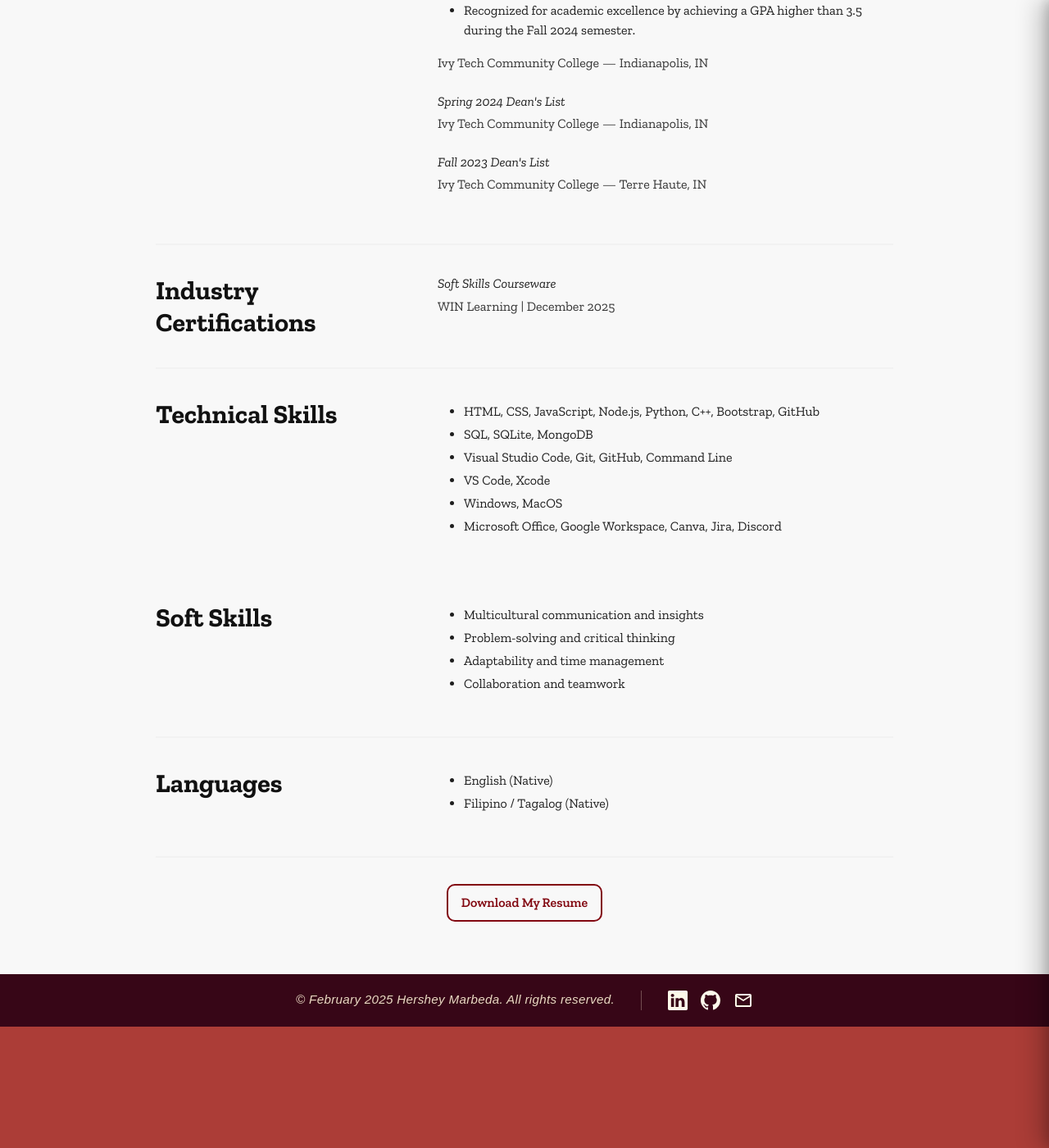
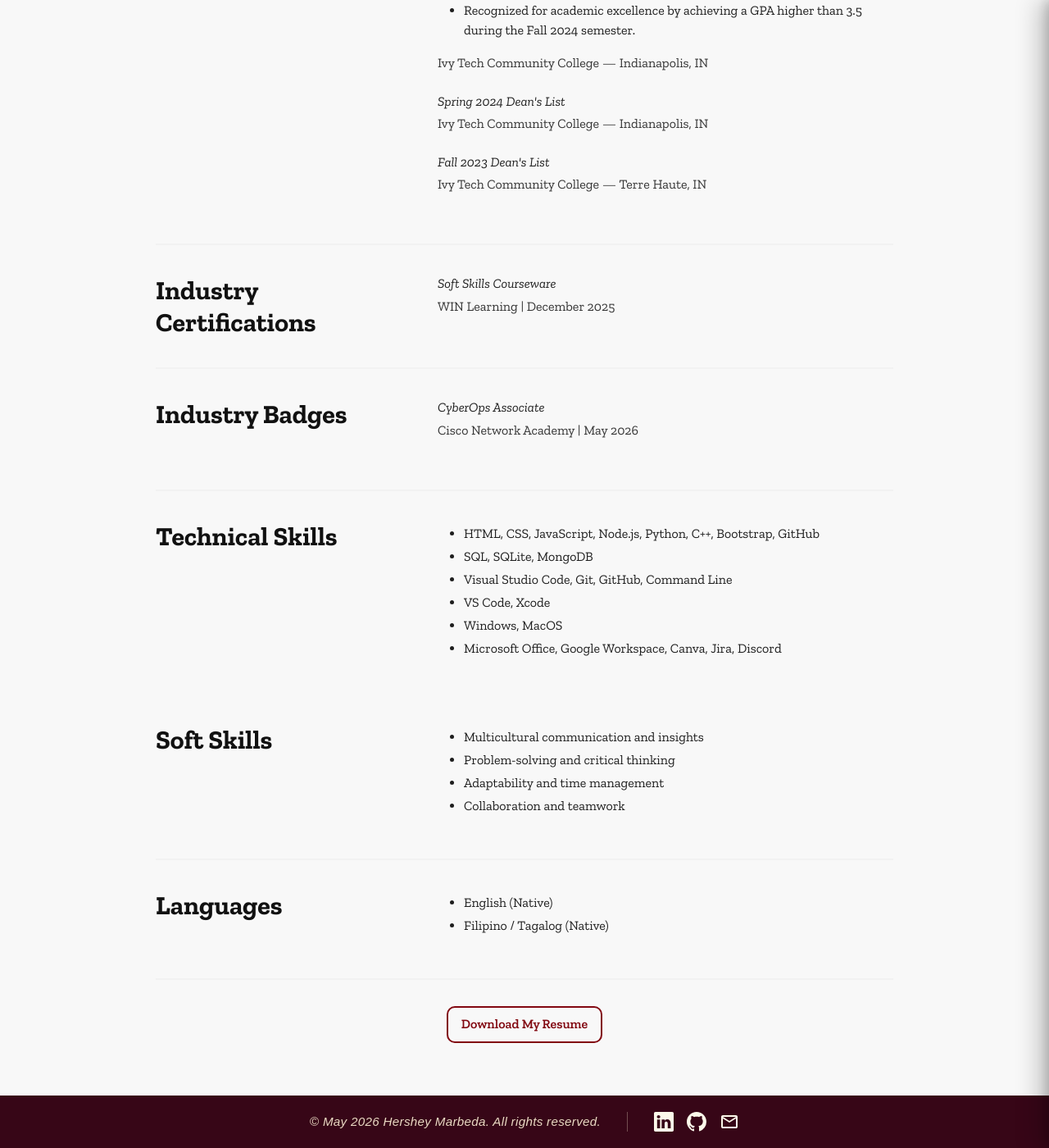
Before and after one commit to HersheyMarbeda/hersheymarbeda.github.io, a Jekyll site: the page built from resume.md, in a window 1280 px wide and 1400 px high, scrolled down 904 px. Shown: the whole window at 82% size. Built offline with Jekyll 4.4.1, drawn with Linux system fonts in a browser that asks for light colours; some web fonts are replaced.

Commit message:
Updated Information

```diff
--- a/_includes/footer.html
+++ b/_includes/footer.html
@@ -2,7 +2,7 @@
 <footer class="site-footer">
   <div class="container">
     <div class="credits">
-        <p>&copy; February 2025 Hershey Marbeda. All rights reserved.</p>
+        <p>&copy; May 2026 Hershey Marbeda. All rights reserved.</p>
     </div>
     <div class="social-links">
         <a href="https://www.linkedin.com/in/hershey-marbeda/" target="_blank" rel="noopener noreferrer">
--- a/resume.md
+++ b/resume.md
@@ -60,6 +60,13 @@ permalink: /resume/
                     <div class="school">WIN Learning | December 2025</div>
                     <br>
                 </dd>
+                 <hr> <!-- Separator line -->
+                <dt>Industry Badges</dt>
+                <dd>
+                    <div class="degree">CyberOps Associate <!-- | <a href="https://www.parchment.com/u/award/04f1cc24e415a5320991c25686778917" target="_blank" rel="noopener noreferrer">View Badge </a> --></div>
+                    <div class="school">Cisco Network Academy | May 2026</div>
+                    <br>
+                </dd>
                 <hr> <!-- Separator line -->
                 <dt>Technical Skills</dt>
                 <dd>
@@ -117,10 +124,11 @@ permalink: /resume/
                 <h4>A.A.S. in Cybersecurity / Information Assurance Coursework</h4>
                 <ul>
                     <li>CSIA 105: Intro. to Cyber Security/Information Assurance</li>
-                    <li>CSIA 115: Cyber Ops </li>
+                    <li>CSIA 115: Cyber Operations <strong>(Using Cisco Network Academy: CyberOps Associate)</strong></li>
                     <li>ITSP 132: IT Support Essentials I  <strong> (Lab: CompTIA A+ Core 1 CertMaster) </strong></li>
                     <li>ITSP 134: IT Support Essentials II <strong>(Lab: CompTIA A+ Core 2 CertMaster)</strong></li>
                     <li>SVAD 111: Linux and Virtualization <strong>(Lab: AWS Learning, and using Virtual Machines)</strong></li>
+                    <li>NETI 104: Networking 101 <strong>(Lab: Cisco Packet Tracer)</strong></li>
                 </ul>
                 <p>*** MORE TO COME ***</p>
                 <hr>
```
Also changed, not shown: index.md (+1 -1 lines), 1 other file.
